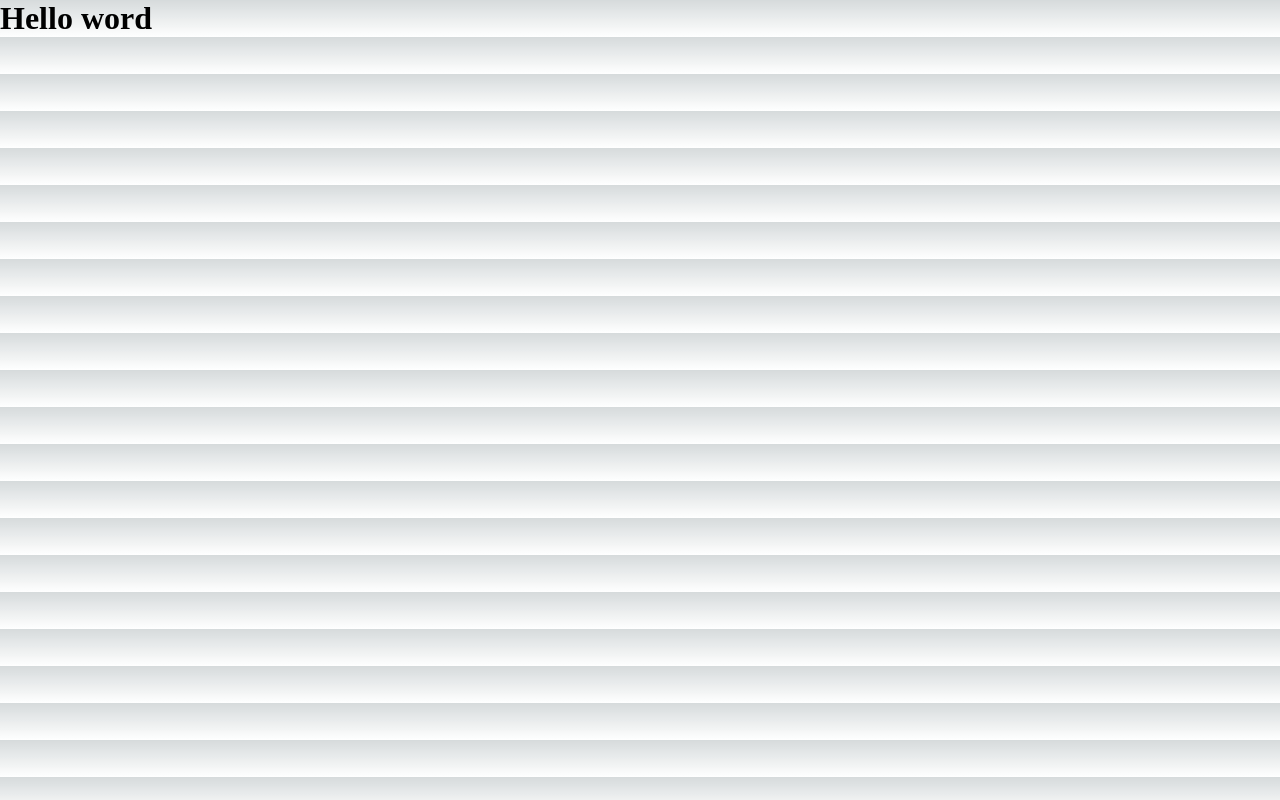
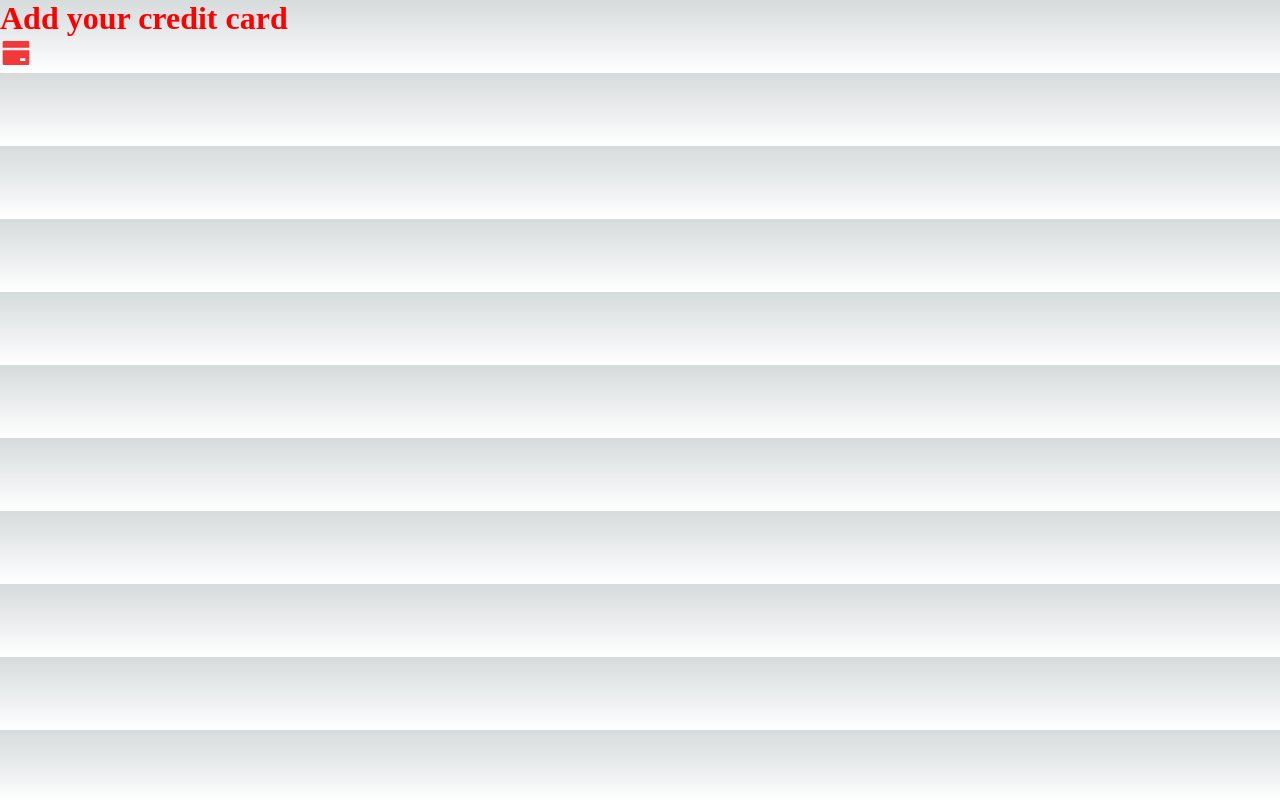
Before and after one commit to ricardosousabr/cread-card-next, a Next.js app: page / in a window 1280 px wide. Built offline with nearby package versions, Linux system fonts and the light colour scheme.

Commit message:
feat: add AddCard

```diff
--- a/pages/index.js
+++ b/pages/index.js
@@ -1,7 +1,9 @@
+import AddCard from '../src/components/AddCard'
+
 export default function Home() {
   return (
     <div>
-      <h1>Hello word</h1>
+      <AddCard />
     </div>
   )
 }
--- /dev/null
+++ b/src/components/AddCard/index.jsx
@@ -0,0 +1,22 @@
+import { Title } from './styles'
+
+export default function AddCard() {
+  return (
+    <div>
+      <div>
+        <Title>Add your credit card</Title>
+        <svg
+          xmlns="http://www.w3.org/2000/svg"
+          viewBox="0 0 24 24"
+          width="32"
+          height="32"
+        >
+          <path
+            d="M22.0049 10V20C22.0049 20.5523 21.5572 21 21.0049 21H3.00488C2.4526 21 2.00488 20.5523 2.00488 20V10H22.0049ZM22.0049 8H2.00488V4C2.00488 3.44772 2.4526 3 3.00488 3H21.0049C21.5572 3 22.0049 3.44772 22.0049 4V8ZM15.0049 16V18H19.0049V16H15.0049Z"
+            fill="rgba(242,57,57,1)"
+          ></path>
+        </svg>
+      </div>
+    </div>
+  )
+}
--- /dev/null
+++ b/src/components/AddCard/styles.js
@@ -0,0 +1,5 @@
+import styled from 'styled-components'
+
+export const Title = styled.h1`
+  color: red;
+`
```
Also changed, not shown: 2 other files (tests, documents, lock files or other folders).
